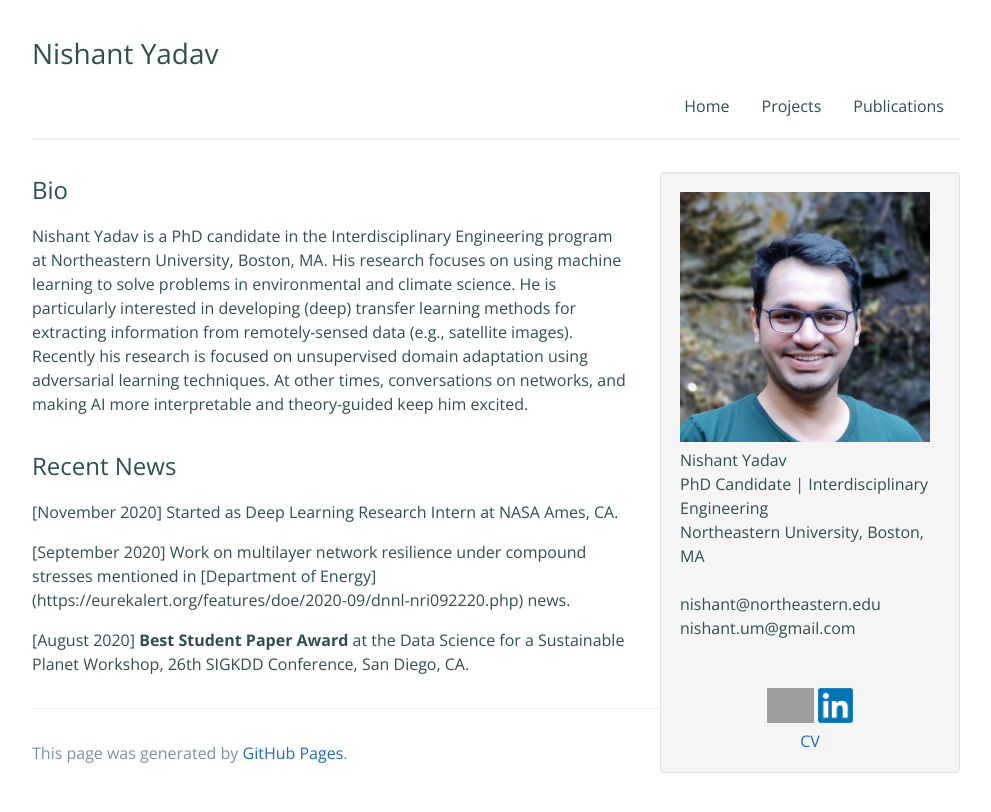
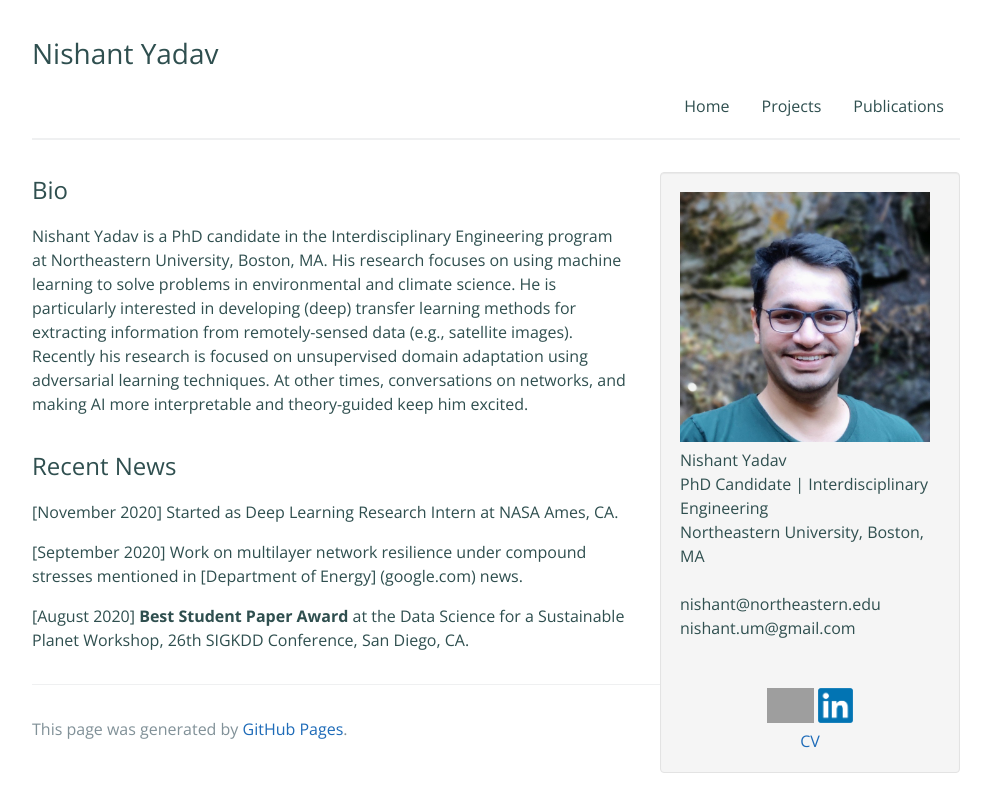
Before and after one commit to nisyad/nisyad.github.io, a Jekyll site: the page built from index.md, in a window 1280 px wide. Shown: the top 812 px of the page, without its empty margins (144-1135 px from the left). Built offline with Jekyll 4.4.1, drawn with Linux system fonts in a browser that asks for light colours; grey boxes are pictures that could not be loaded.

Commit message:
doe new link

```diff
--- a/index.md
+++ b/index.md
@@ -21,5 +21,5 @@ Nishant is a PhD student in the Interdisciplinary Engineering program at Northea
 ## Recent News
 
 <p>[November 2020] Started as Deep Learning Research Intern at NASA Ames, CA.</p>
-<p>[September 2020] Work on multilayer network resilience under compound stresses mentioned in [Department of Energy] (https://eurekalert.org/features/doe/2020-09/dnnl-nri092220.php) news.</p>
+<p>[September 2020] Work on multilayer network resilience under compound stresses mentioned in [Department of Energy] (google.com) news.</p>
 <p>[August 2020] **Best Student Paper Award** at the Data Science for a Sustainable Planet Workshop, 26th SIGKDD Conference, San Diego, CA.</p>
```
